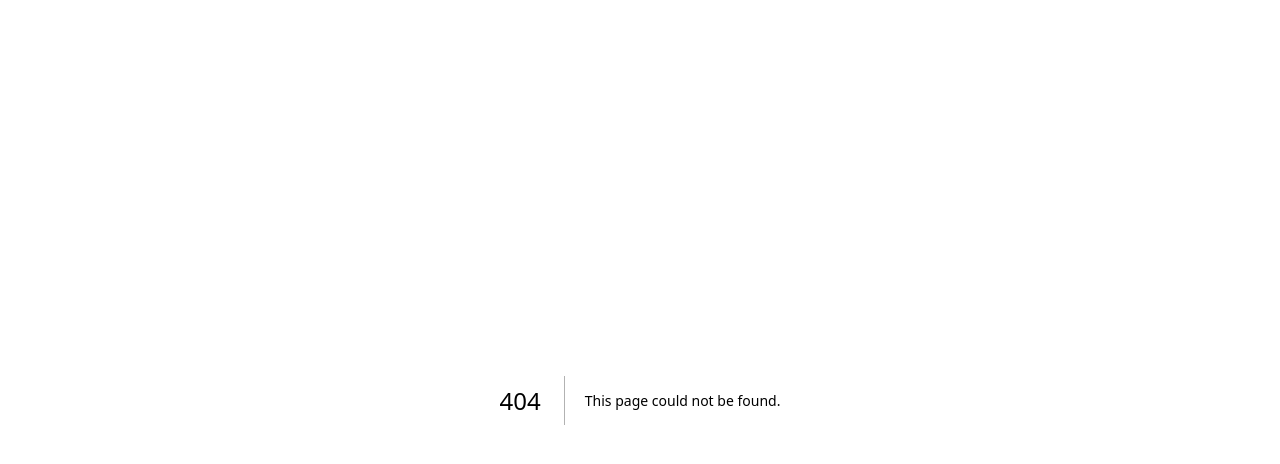
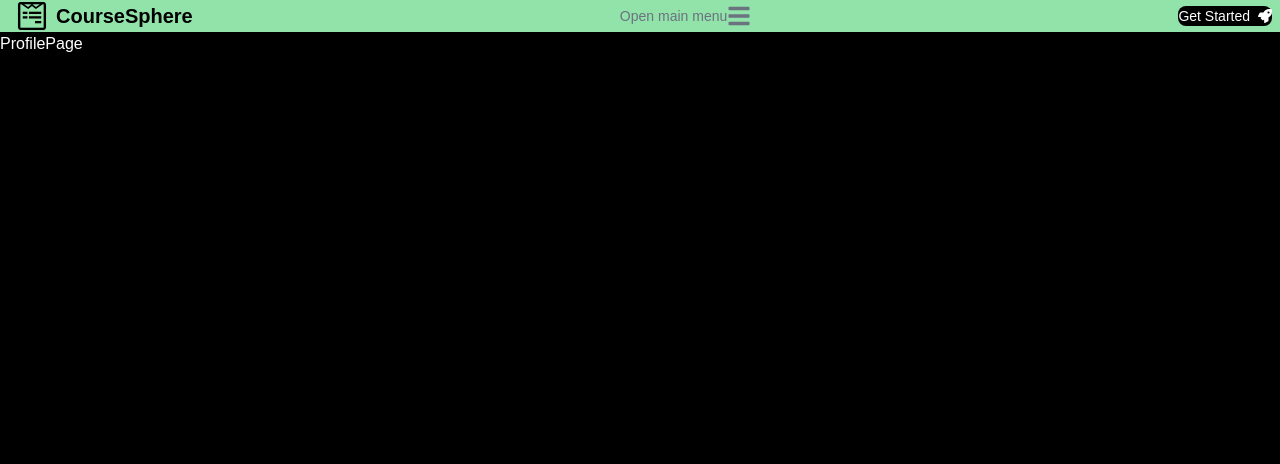
Before and after one commit to tajwone17/CourseSphere, a Next.js app: page /profile in a window 1280 px wide. Before the commit this address had no page. Shown: the top 464 px of the page. Built offline with nearby package versions, Linux system fonts and the light colour scheme.

Commit message:
Add ProfilePage component: create a new profile page with basic structure

```diff
--- /dev/null
+++ b/app/(pages)/profile/page.tsx
@@ -0,0 +1,5 @@
+import React from "react";
+
+export default function ProfilePage() {
+  return <div>ProfilePage</div>;
+}
```
